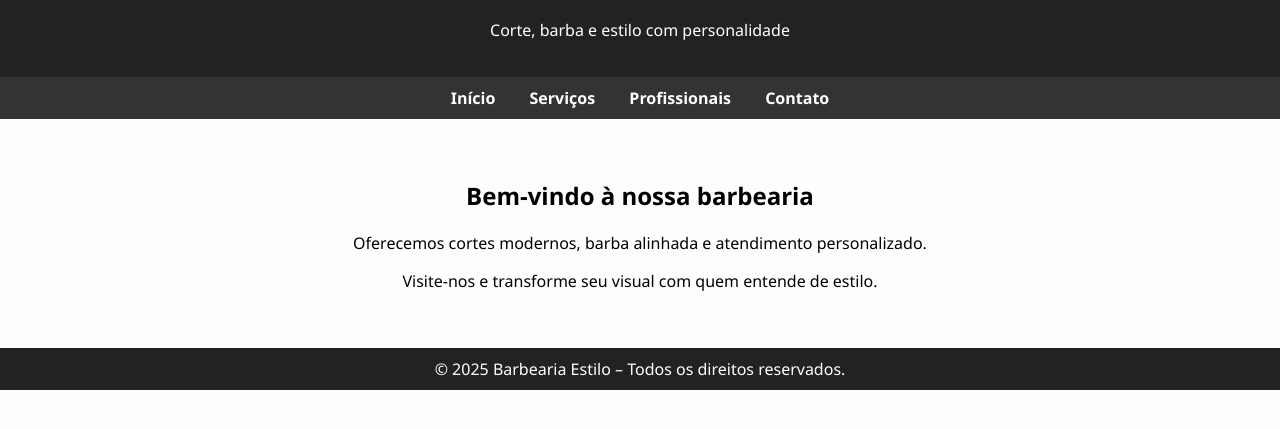
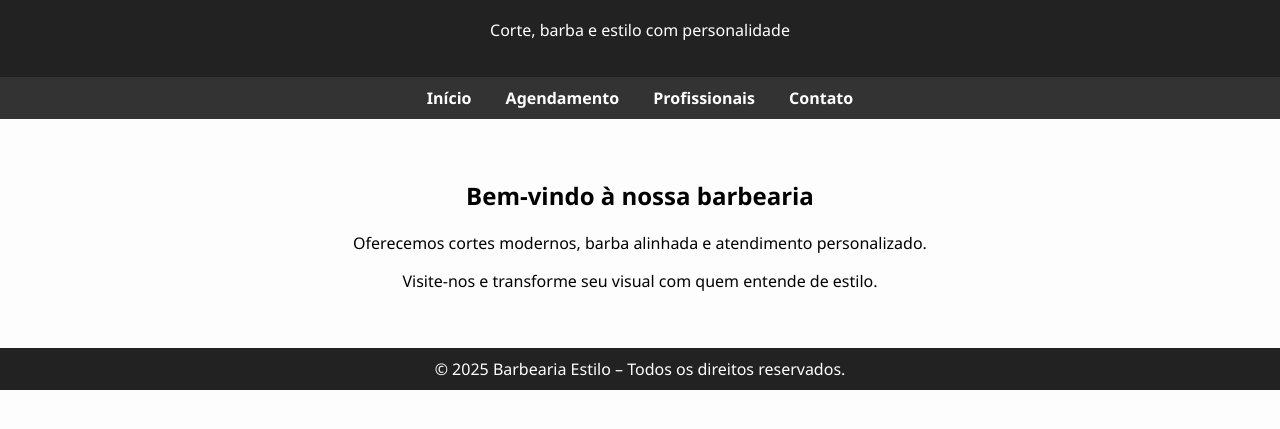
Before and after one commit to Dario08051983/madeireira-site, a plain HTML site: page index.html in a window 1280 px wide. Shown: the part 87-516 px from the top of the page. Drawn offline with Linux system fonts and the light colour scheme.

```diff
--- a/index.html
+++ b/index.html
@@ -48,7 +48,7 @@
 
   <nav>
     <a href="#">Início</a>
-    <a href="#">Serviços</a>
+    <a href="#">Agendamento</a>
     <a href="#">Profissionais</a>
     <a href="#">Contato</a>
   </nav>
```
